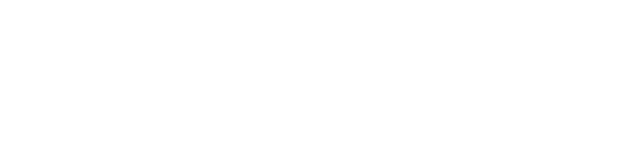
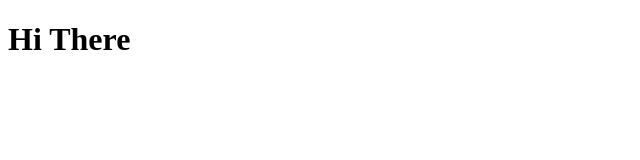
Before and after one commit to PenguinLQ/gitRepo, a plain HTML site: page index.html in a window 1280 px wide. Shown: the whole page, without its empty margins (0-640 px from the left). Drawn offline with Linux system fonts and the light colour scheme.

Commit message:
Update index.html
Update index.html from github

```diff
--- a/index.html
+++ b/index.html
@@ -6,6 +6,6 @@
     <title>Document</title>
 </head>
 <body>
-
+    <h1>Hi There</h>
 </body>
 </html>
```
